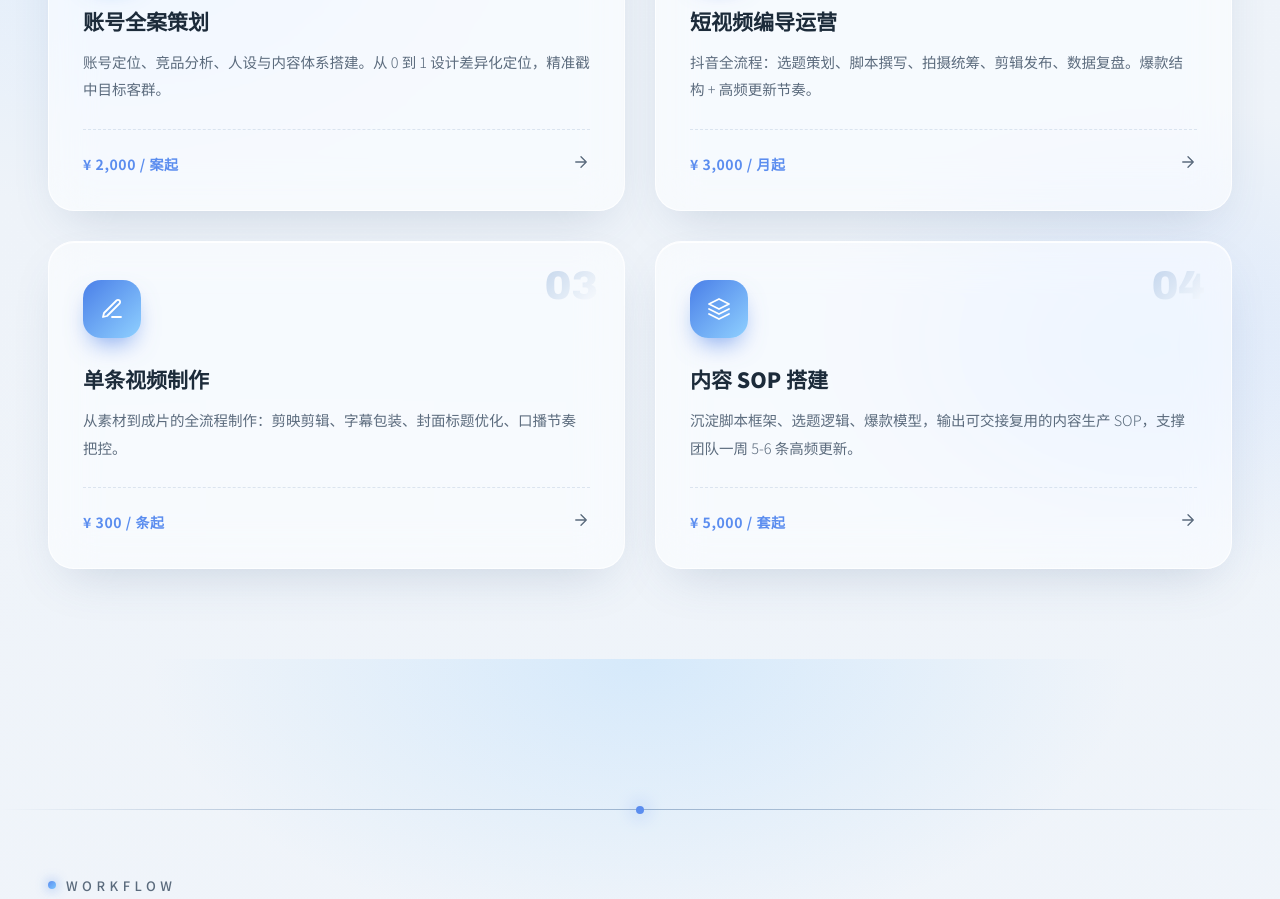
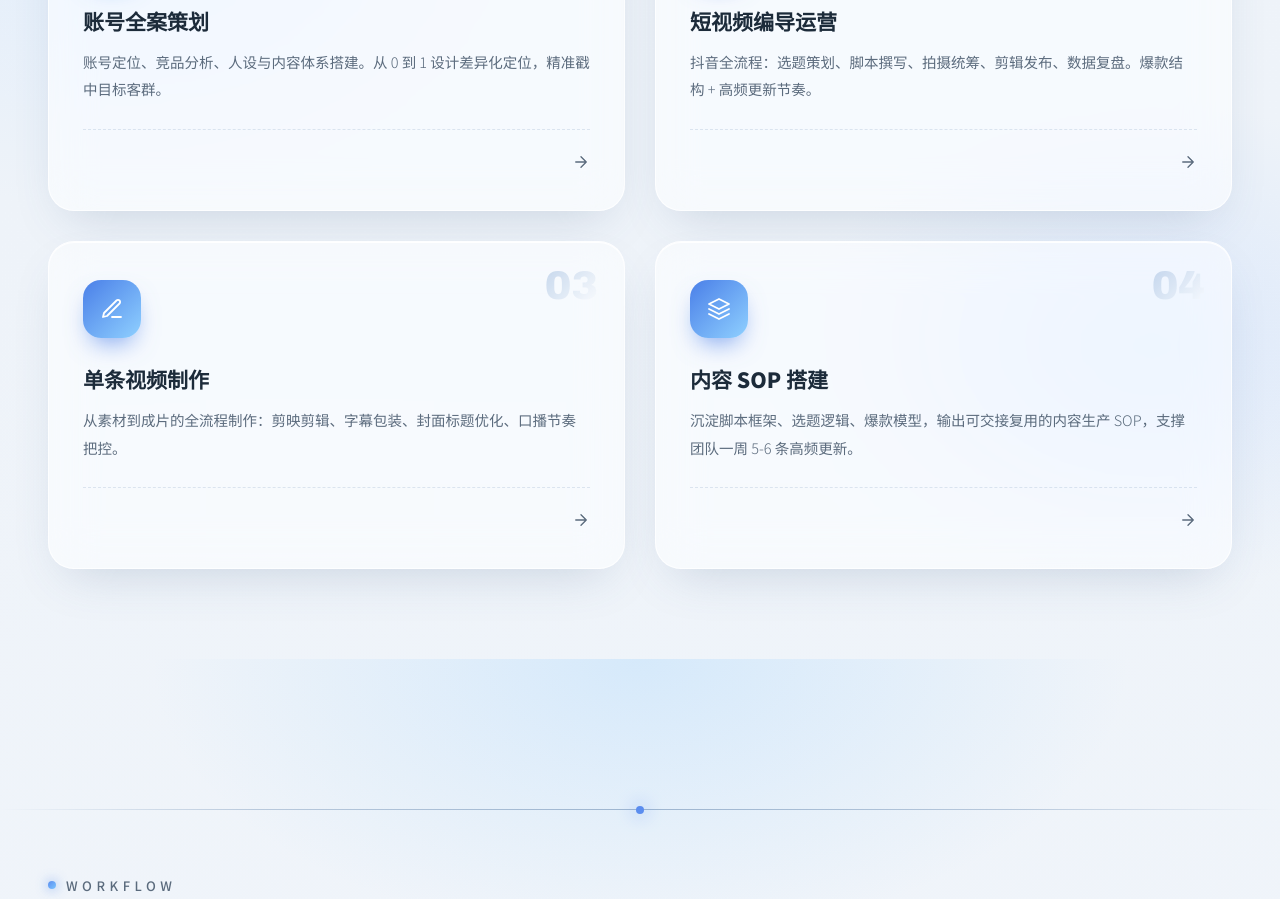
Before and after one commit to qliu5364-ui/qianxun, a React (Vite) app: page / in a window 1280 px wide. Shown: the part 3780-4679 px from the top of the page. Built offline with nearby package versions, Linux system fonts and the light colour scheme; the HTML template or start-up script is replaced by a standard one.

Commit message:
Remove service prices

```diff
--- a/src/App.jsx
+++ b/src/App.jsx
@@ -434,25 +434,21 @@ function Services() {
       icon: icons.target,
       title: "账号全案策划",
       desc: "账号定位、竞品分析、人设与内容体系搭建。从 0 到 1 设计差异化定位，精准戳中目标客群。",
-      price: "¥ 2,000 / 案起",
     },
     {
       icon: icons.film,
       title: "短视频编导运营",
       desc: "抖音全流程：选题策划、脚本撰写、拍摄统筹、剪辑发布、数据复盘。爆款结构 + 高频更新节奏。",
-      price: "¥ 3,000 / 月起",
     },
     {
       icon: icons.edit,
       title: "单条视频制作",
       desc: "从素材到成片的全流程制作：剪映剪辑、字幕包装、封面标题优化、口播节奏把控。",
-      price: "¥ 300 / 条起",
     },
     {
       icon: icons.layers,
       title: "内容 SOP 搭建",
       desc: "沉淀脚本框架、选题逻辑、爆款模型，输出可交接复用的内容生产 SOP，支撑团队一周 5-6 条高频更新。",
-      price: "¥ 5,000 / 套起",
     },
   ];
   return (
@@ -478,7 +474,6 @@ function Services() {
               <h3>{s.title}</h3>
               <p>{s.desc}</p>
               <div className="svc-footer">
-                <span className="svc-price">{s.price}</span>
                 <span className="svc-arrow">
                   <Icon d={icons.arrow} size={18} />
                 </span>
--- a/src/index.css
+++ b/src/index.css
@@ -1241,14 +1241,8 @@ body {
   padding-top: 22px;
   border-top: 1px dashed var(--line);
   display: flex;
-  justify-content: space-between;
+  justify-content: flex-end;
   align-items: center;
-}
-.svc-price {
-  font-size: 14px;
-  font-weight: 600;
-  color: var(--accent);
-  letter-spacing: 0.04em;
 }
 .svc-arrow {
   color: var(--ink-soft);
```
Also changed, not shown: 4 other files (tests, documents, lock files or other folders).
